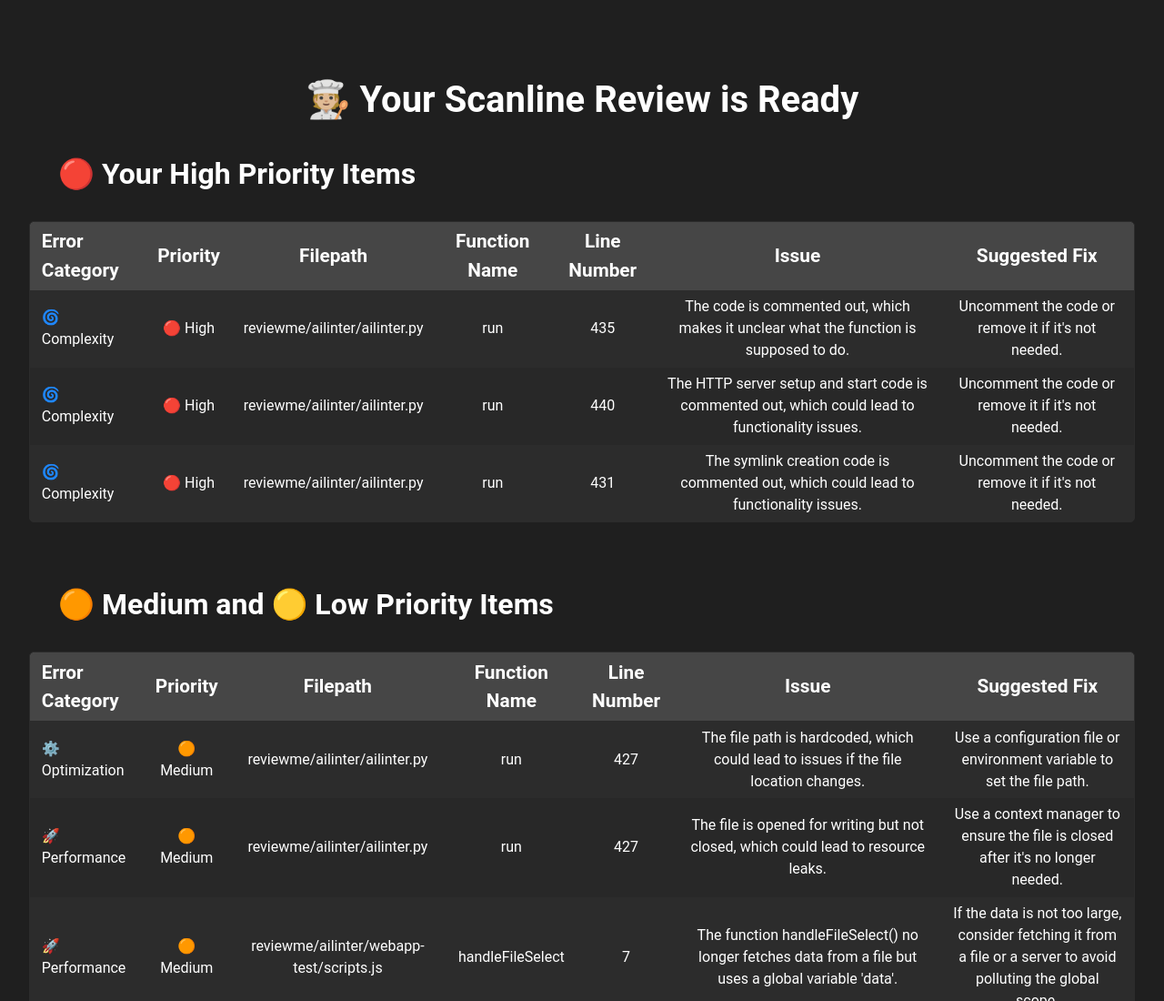
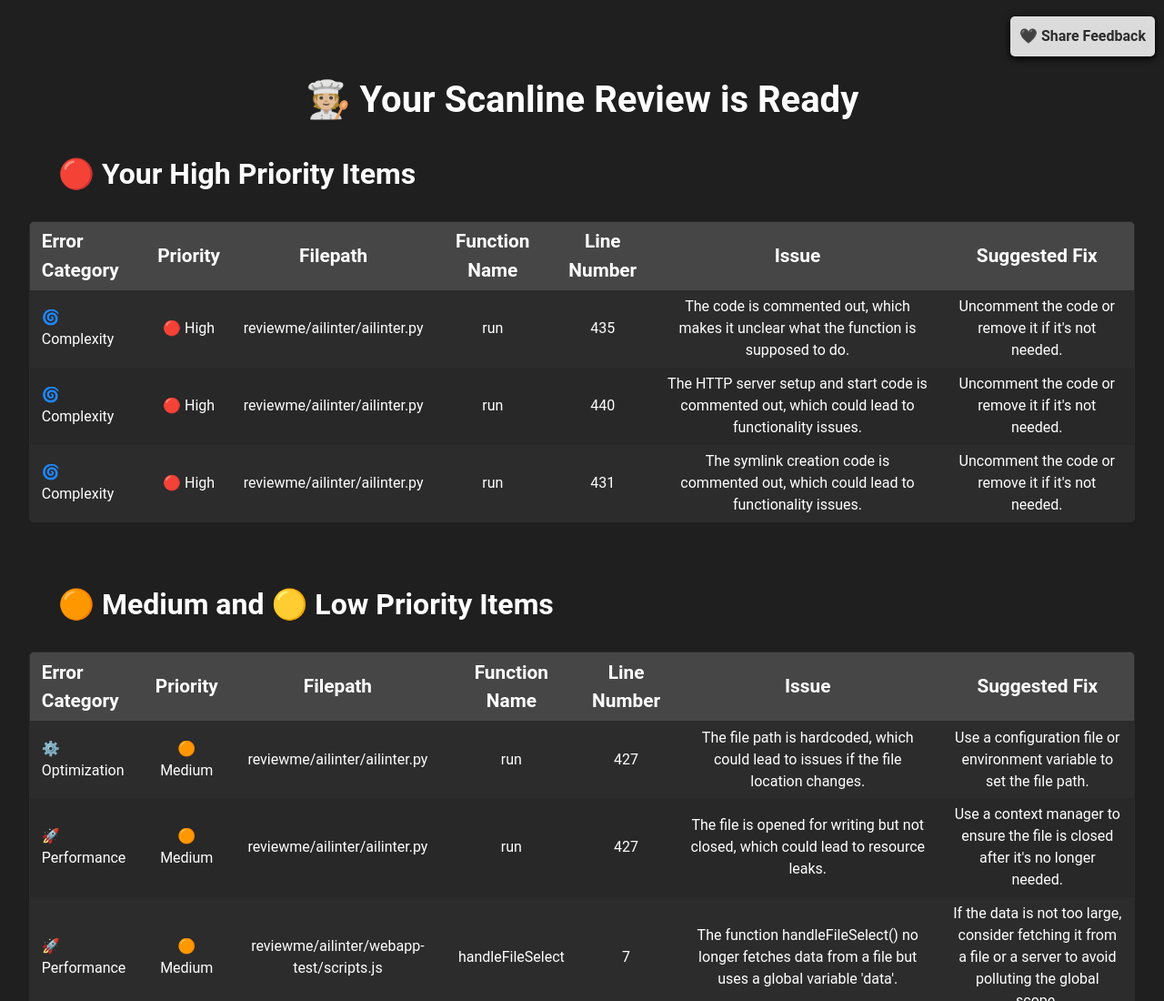
Before and after one commit to ScanLineDev/scanline, a plain HTML site: page reviewme/ailinter/webapp-test/index.html in a window 1280 px wide. Shown: the top 1100 px of the page at 91% size. Drawn offline with Linux system fonts and the light colour scheme.

Commit message:
Add feedback form

```diff
--- a/reviewme/ailinter/webapp-test/index.html
+++ b/reviewme/ailinter/webapp-test/index.html
@@ -9,6 +9,9 @@
     <link rel="stylesheet" href="styles.css">
 </head>
 <body>
+    <button id="feedback-form" onclick="window.open('https://forms.gle/3wtnK8FZPW98K8Pc8', '_blank');">
+        🖤 Share Feedback
+    </button>
     <h1 style="text-align: center;
     margin-top: 80px;">🧑🏼‍🍳 Your Scanline Review is Ready</h1>
     <h2 style="text-align: left; padding-left: 2em">     🔴 Your High Priority Items</h2>
--- a/reviewme/ailinter/webapp-test/styles.css
+++ b/reviewme/ailinter/webapp-test/styles.css
@@ -25,6 +25,7 @@
     --color-table-header: #626262; /* New variable for table header color */
     --color-table-row-alt: #282828; /* New variable for alternate table row color */
     --font-size-table-header: 1.3em; /* New variable for table header font size */
+    --color-third-accent: #dbdbdb; /* New variable for third accent color */
 }
 
 
@@ -118,6 +119,28 @@ table {
 *::-webkit-scrollbar-thumb {
     background-color: rgb(202, 202, 232);
     border-radius: 10px;
+}
+
+#feedback-form {
+    position: fixed;
+    top: 10px;
+    right: 10px;
+    background-color: var(--color-third-accent);
+    padding: 10px;
+    border-radius: var(--border-radius);
+    box-shadow: var(--box-shadow);
+    color: var(--color-bg-secondary);
+    text-decoration: none;
+    font-weight: bold;
+    border: none;
+    cursor: pointer;
+}
+
+#feedback-form a {
+    display: block;
+    color: var(--color-bg-secondary);
+    text-decoration: none;
+    font-weight: bold;
 }
 
 @media (prefers-color-scheme: dark) {
```
Also changed, not shown: 1 other file.
